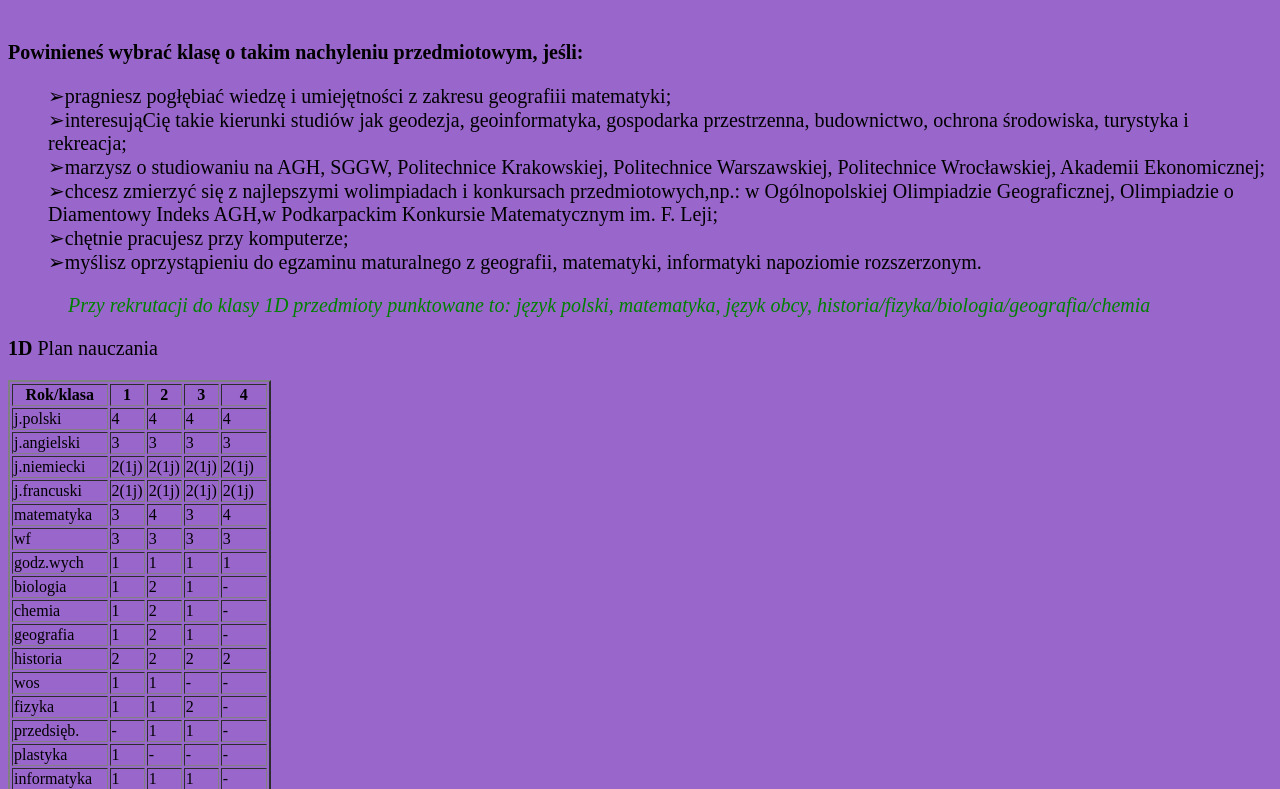
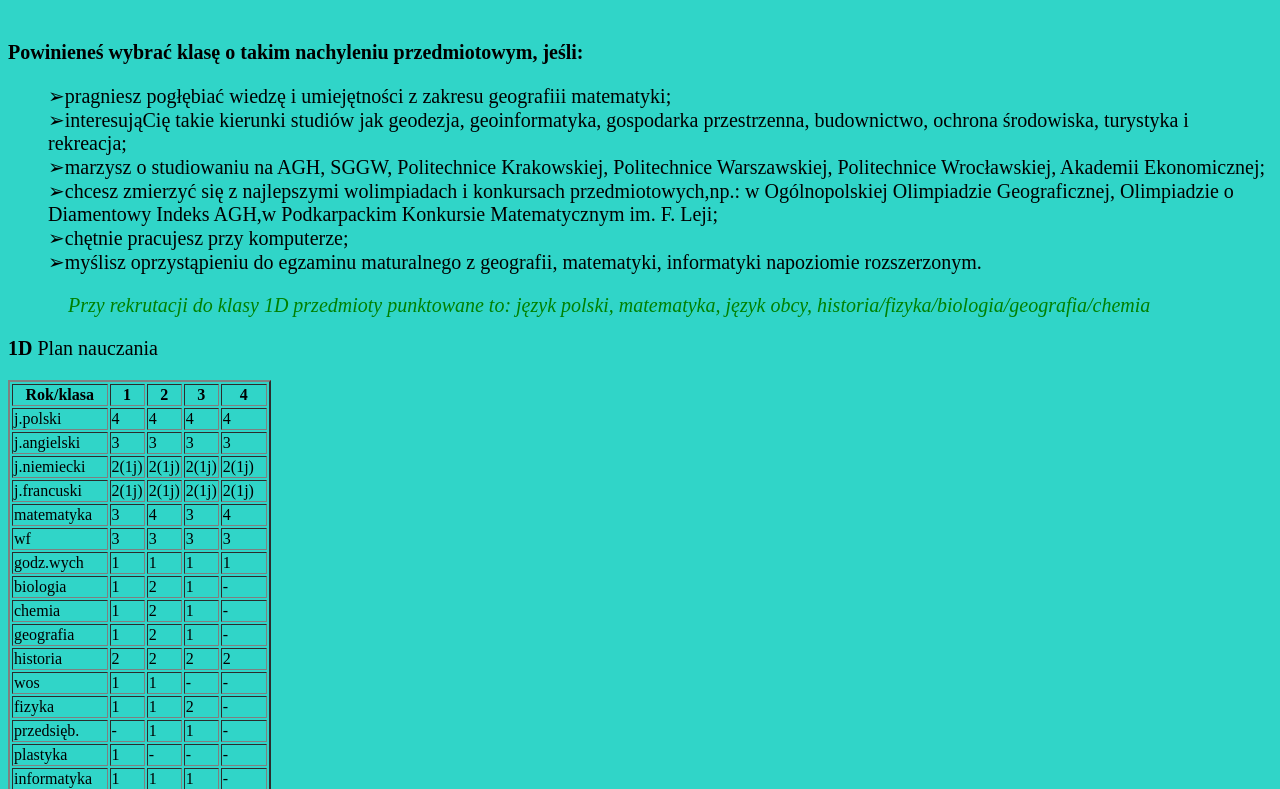
Before and after one commit to Ad910/rekrutacja1D, a plain HTML site: page index.htm in a window 1280 px wide. Shown: the part 315-1104 px from the top of the page. Drawn offline with Linux system fonts and the light colour scheme.

Commit message:
Update index.htm

```diff
--- a/index.htm
+++ b/index.htm
@@ -19,7 +19,7 @@ font-size:20px;
 text-align:left;
 }
 body{
-  background-color:rgb(153,102,204);
+  background-color:rgb(48,213,200);
   }
   </style>
 </head>
```
